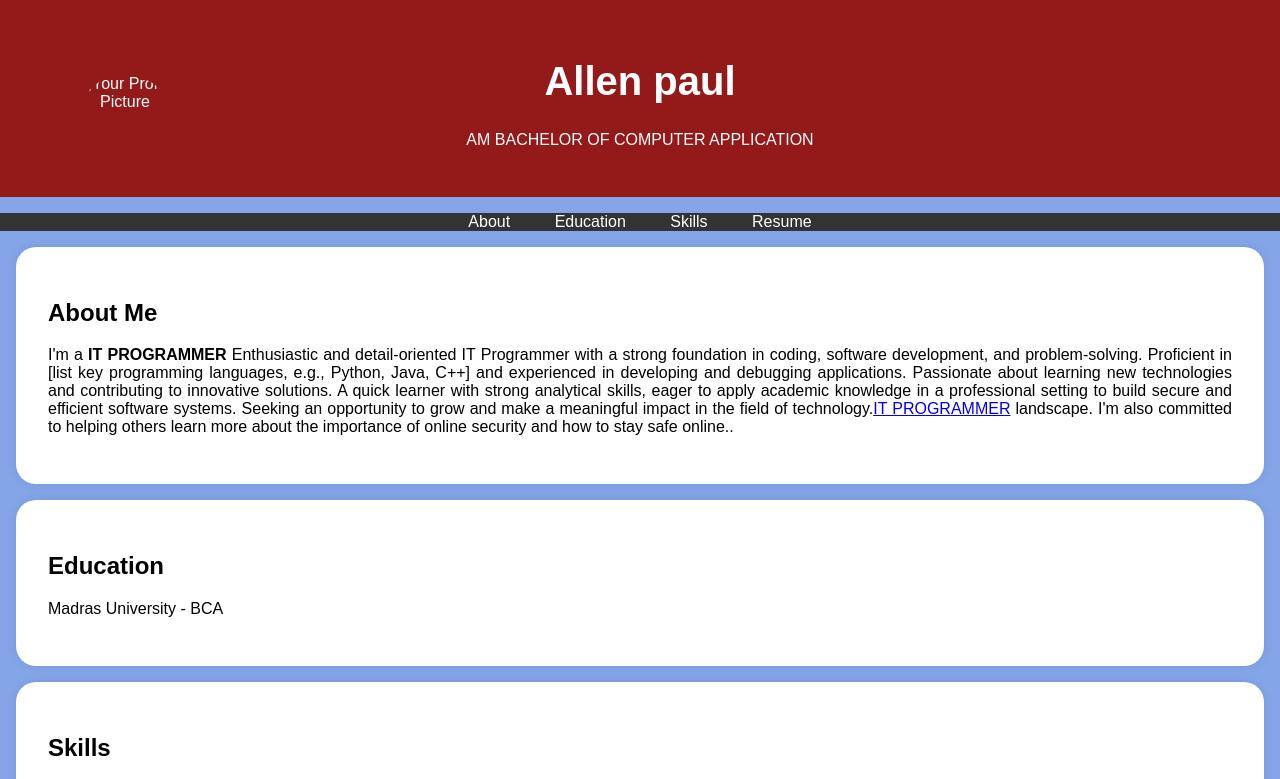
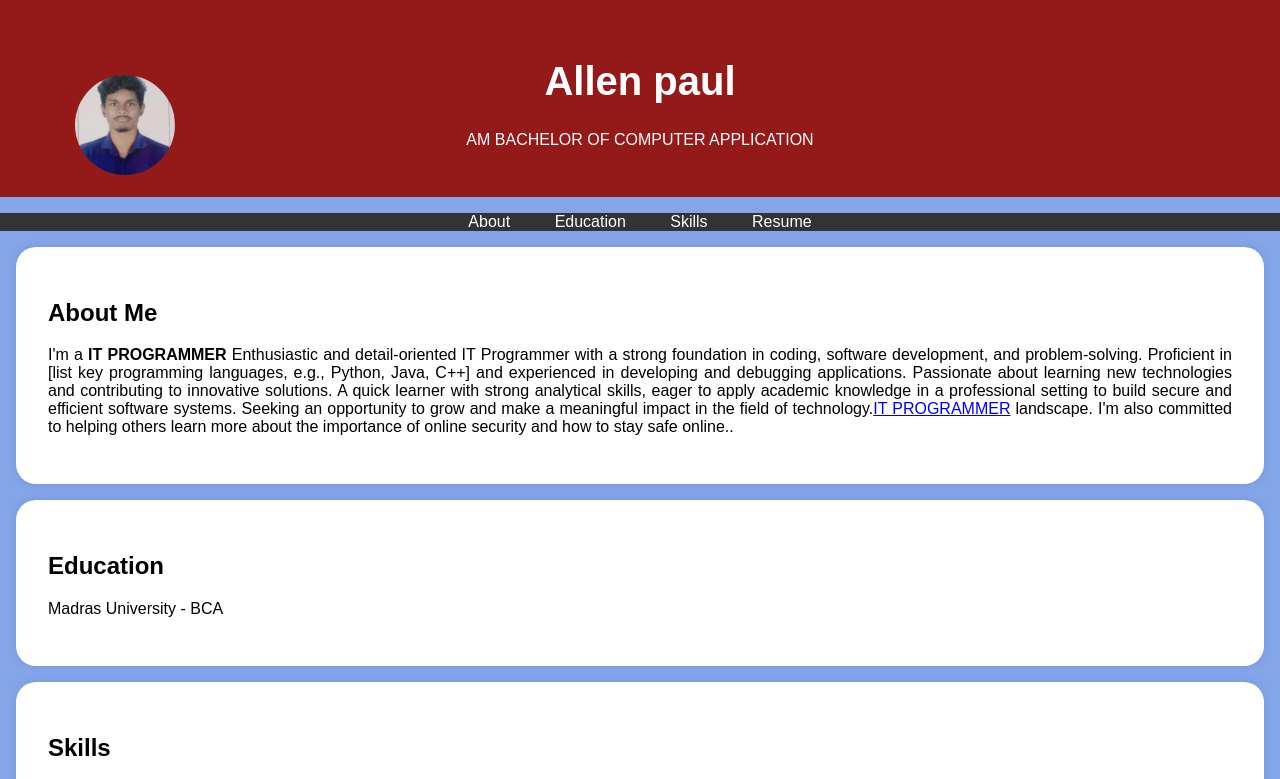
Before and after one commit to allenpaul09/Digital-portfolio-, a plain HTML site: page index.html in a window 1280 px wide. Shown: the top 779 px of the page. Drawn offline with Linux system fonts and the light colour scheme.

Commit message:
Update index.html

```diff
--- a/index.html
+++ b/index.html
@@ -95,7 +95,7 @@
     <header>
         <div class="header-content">
             <!-- Add your profile picture here -->
-            <img src="IMG-20250327-WA0003.Jpg" alt="Your Profile Picture" class="profile-picture">
+            <img src="Allen - Copy.jpg" alt="Your Profile Picture" class="profile-picture">
             <h1>Allen paul</h1>
             <p>AM BACHELOR OF COMPUTER APPLICATION</p>
         </div>
```
